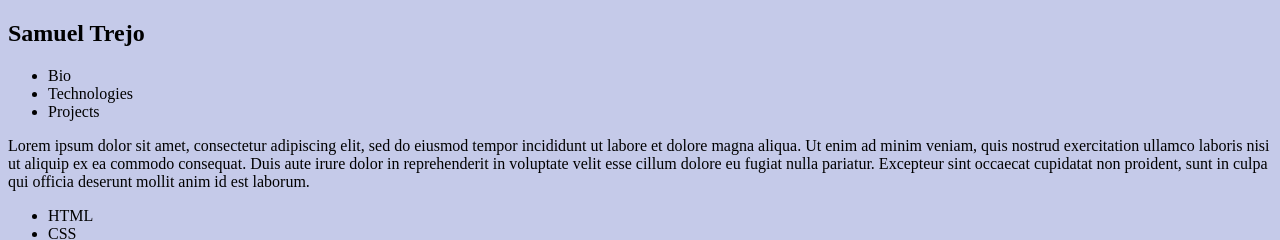
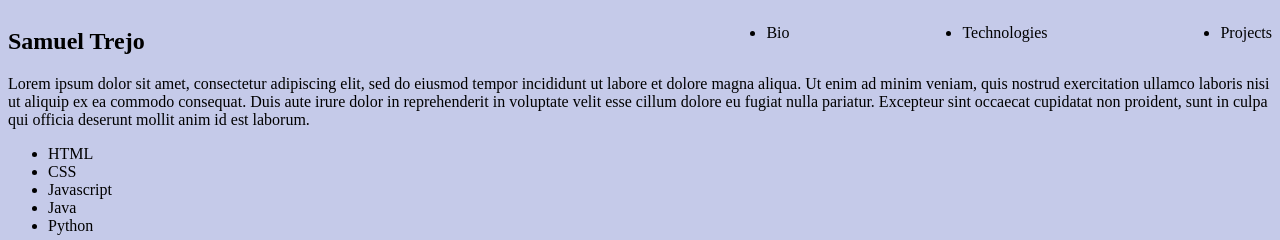
Before and after one commit to samueltrejo/personal-site, a plain HTML site: page index.html in a window 1280 px wide. Shown: the top 240 px of the page. Drawn offline with Linux system fonts and the light colour scheme.

Commit message:
started adding navbar

```diff
--- a/main.css
+++ b/main.css
@@ -1,14 +1,31 @@
 body {
-    background-color: #C5CAE9;
+  background-color: #c5cae9;
 }
 
 #projectsPage {
-    display: flex;
-    justify-content: space-evenly;
-    flex-wrap: wrap;
+  display: flex;
+  justify-content: space-evenly;
+  flex-wrap: wrap;
 }
 
 .project-cards {
-    background-color: #3F51B5;
-    margin-bottom: 15px;
+  background-color: #3f51b5;
+  margin-bottom: 15px;
 }
+
+nav {
+  display: flex;
+  justify-content: space-between;
+  position: sticky;
+  top: 0;
+  width: auto;
+}
+
+#navLinks {
+  display: flex;
+  justify-content: space-between;
+  width: 40%;
+}
+
+li {
+}
```
